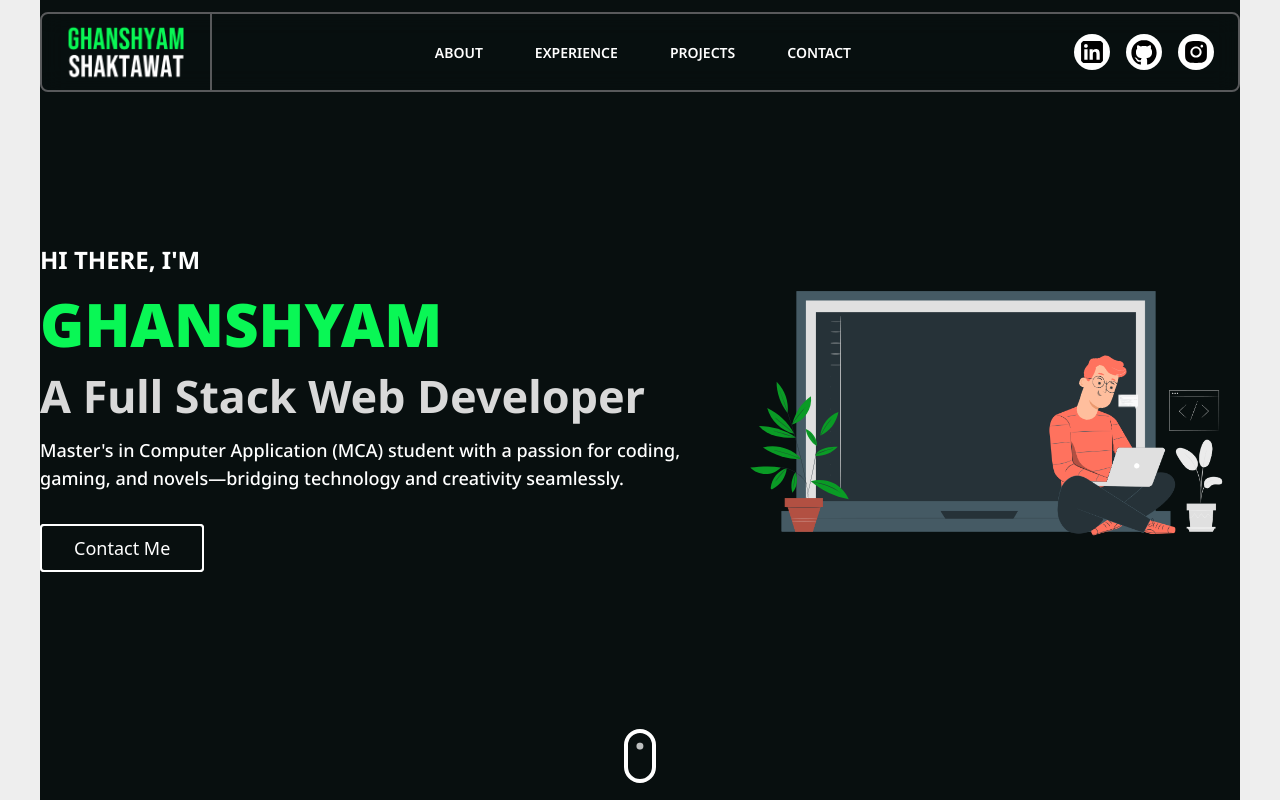
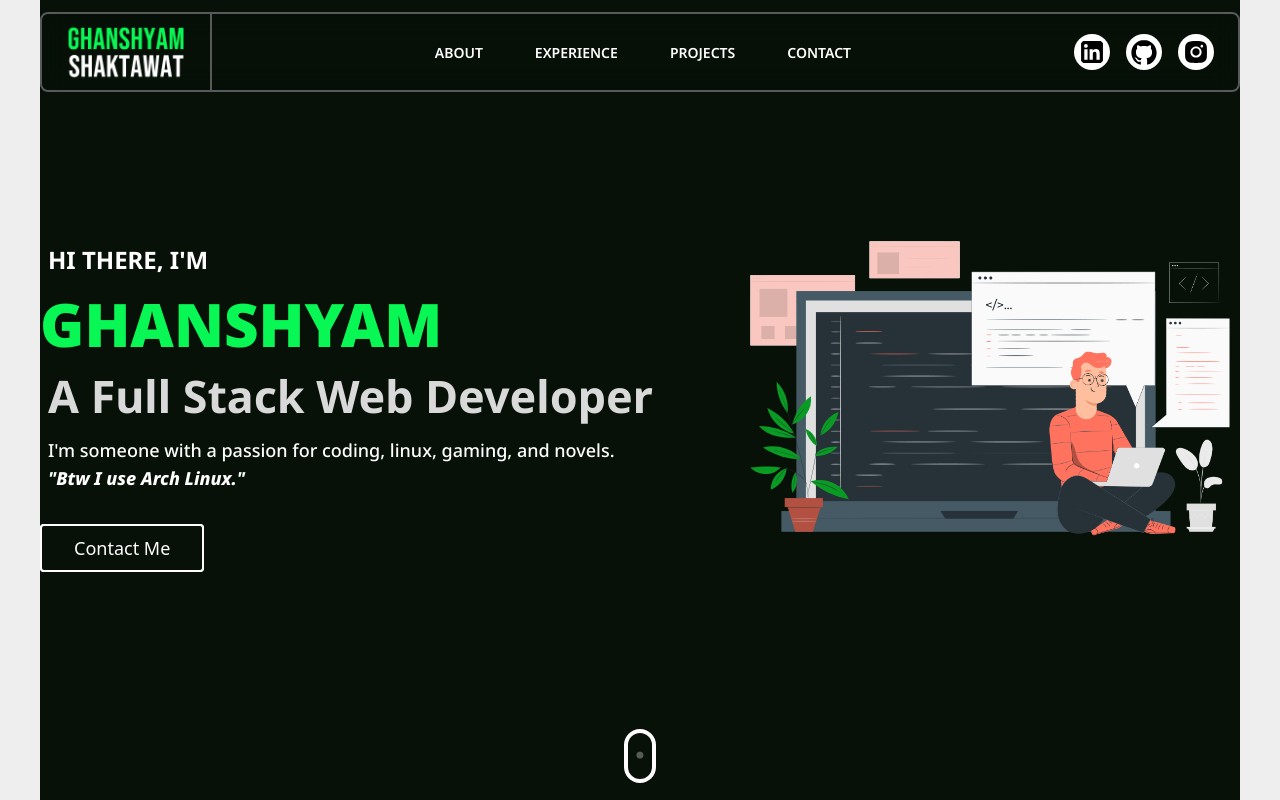
Before and after one commit to Ghanshyam-shaktawat/ghanshyam-shaktawat.github.io, a React (Vite) app: page / in a window 1280 px wide. Shown: the top 800 px of the page. Built offline with nearby package versions, Linux system fonts and the light colour scheme.

Commit message:
fix: hero section styling and new bg color

```diff
--- a/src/App.jsx
+++ b/src/App.jsx
@@ -11,7 +11,7 @@ import { AnimatePresence } from "framer-motion";
 import "./styles/App.css";
 
 function App() {
-  const [toogleLoading, setToogleLoading] = useState(false);
+  const [toogleLoading, setToogleLoading] = useState(true);
   const scrollAboutRef = useRef(null);
   const scrollContactRef = useRef(null);
   const scrollSkillsRef = useRef(null);
@@ -45,9 +45,9 @@ function App() {
 
   return (
     <div className="font-noto">
-      {/* <AnimatePresence mode="wait"> */}
-      {/*   {toogleLoading && <LoadingAnim />} */}
-      {/* </AnimatePresence> */}
+      <AnimatePresence mode="wait">
+        {toogleLoading && <LoadingAnim />}
+      </AnimatePresence>
       {!toogleLoading && (
         <div className="">
           <Cursor />
--- a/src/sections/Home.jsx
+++ b/src/sections/Home.jsx
@@ -11,20 +11,22 @@ export default function Home() {
     <section className="relative h-screen bg-d-gray flex flex-col justify-center items-center text-left pointer-events-auto">
       <div className="max-w-[1200px] w-full flex justify-center items-center text-center text-white">
         <div className="w-7/12 flex flex-col items-start text-center text-white gap-4 z-10">
-          <p className="uppercase text-2xl font-bold">Hi there, I&apos;M</p>
+          <p className="uppercase text-2xl font-bold ps-2">
+            Hi there, I&apos;M
+          </p>
           <h1
             id="big-cursor"
             className="text-6xl font-black uppercase text-left leading-[4rem] text-green"
           >
             Ghanshyam
           </h1>
-          <h2 className="capitalize text-5xl font-bold text-[#d9d9d9] leading-[3rem]">
+          <h2 className="capitalize text-5xl font-bold text-[#d9d9d9] leading-[3rem] ps-2">
             a full stack web developer
           </h2>
-          <p className="max-w-2xl text-lg text-left font-normal">
-            Master&apos;s in Computer Application (MCA) student with a passion
-            for coding, gaming, and novels—bridging technology and creativity
-            seamlessly.
+          <p className="max-w-2xl text-lg text-left font-normal ps-2">
+            I'm someone with a passion for coding, linux, gaming, and novels.
+            <br />
+            <span className="italic">"Btw I use Arch Linux."</span>
           </p>
           <div className="h-2 mt-4">
             <a
--- a/tailwind.config.js
+++ b/tailwind.config.js
@@ -40,7 +40,7 @@ export default {
         "dark-blue": "#141C3A",
         gray: "#58595B",
         black: "#000000",
-        "d-gray": "#080F0F",
+        "d-gray": "#071108",
         green: "#09F755",
         pink: "#FF206E",
       },
```
Also changed, not shown: 1 other file (tests, documents, lock files or other folders).
